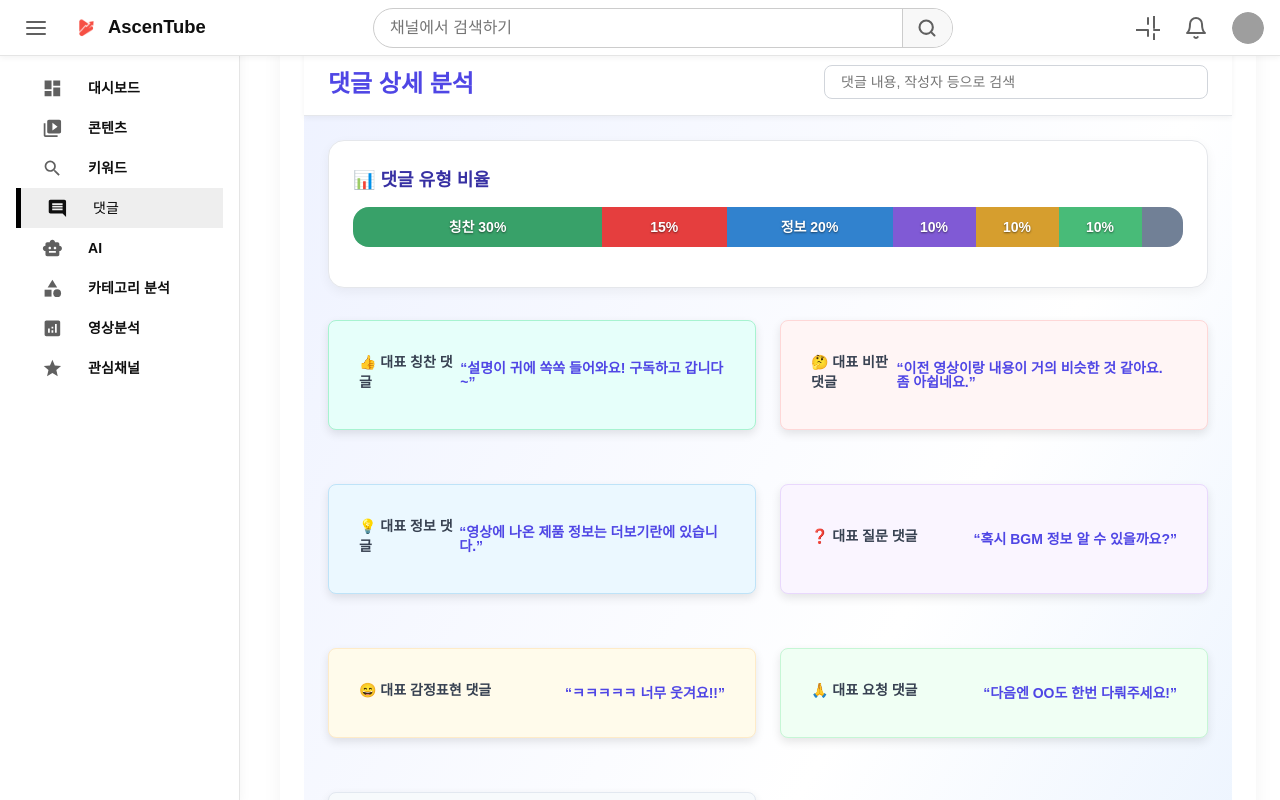
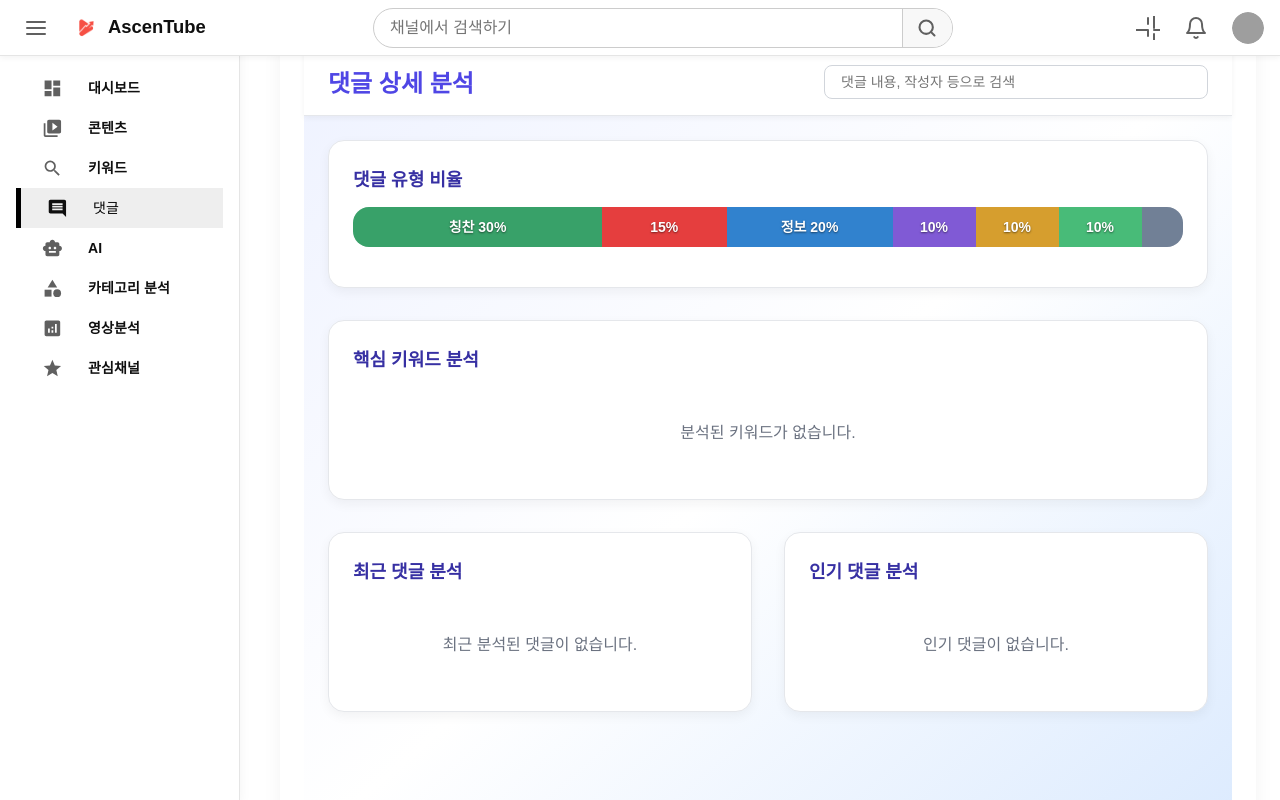
Before and after one commit to 2024-SMHRD-KDT-BigData-32/_AscenTube, a React (Create React App) app in the folder front_end/: page /comment in a window 1280 px wide. Built offline with nearby package versions, Linux system fonts and the light colour scheme; sample sign-in values are in the browser's storage; grey boxes are pictures that could not be loaded; what chartjs-plugin-datalabels would draw is missing.

Commit message:
feat:댓글페이지 수정

```diff
--- a/front_end/src/pages/Comment.jsx
+++ b/front_end/src/pages/Comment.jsx
@@ -1,16 +1,39 @@
-import React, { useEffect, useRef } from 'react';
+import React, { useEffect, useRef, useState } from 'react';
 import '../styles/pages/Comment.css';
 
-// 1. AnimatedSentimentBar는 이제 categoryLabels를 props로 전달받습니다.
-const AnimatedSentimentBar = ({ percentages, categoryLabels }) => {
+const allComments = [];
+
+const CommentListModal = ({ category, categoryLabel, comments, onClose }) => {
+  if (!category) return null;
+
+  return (
+    <div className="modal-overlay" onClick={onClose}>
+      <div className="modal-content" onClick={(e) => e.stopPropagation()}>
+        <div className={`modal-header cat-${category}`}>
+          <h3>{categoryLabel} 댓글 전체 보기 ({comments.length}개)</h3>
+          <button onClick={onClose} className="modal-close-button">&times;</button>
+        </div>
+        <div className="modal-body">
+          {comments.length > 0 ? (
+            <ul>
+              {comments.map(comment => (
+                <li key={comment.id}>{comment.text}</li>
+              ))}
+            </ul>
+          ) : (
+            <p className="no-comments">해당 카테고리의 댓글이 없습니다.</p>
+          )}
+        </div>
+      </div>
+    </div>
+  );
+};
+
+
+const AnimatedSentimentBar = ({ percentages, categoryLabels, onBarHover, onBarLeave, onBarClick }) => {
   const refs = {
-    praise: useRef(null),
-    criticism: useRef(null),
-    info: useRef(null),
-    question: useRef(null),
-    emotion: useRef(null),
-    request: useRef(null),
-    etc: useRef(null),
+    praise: useRef(null), criticism: useRef(null), info: useRef(null),
+    question: useRef(null), emotion: useRef(null), request: useRef(null), etc: useRef(null),
   };
 
   useEffect(() => {
@@ -30,20 +53,16 @@ const AnimatedSentimentBar = ({ percentages, categoryLabels }) => {
       {categoryOrder.map(cat => {
         const percentage = percentages[cat];
         let labelText;
-        if (percentage > 15) {
-          labelText = `${categoryLabels[cat]} ${percentage}%`;
-        } else if (percentage > 5) {
-          labelText = `${percentage}%`;
-        } else {
-          labelText = '';
-        }
+        if (percentage > 15) { labelText = `${categoryLabels[cat]} ${percentage}%`; }
+        else if (percentage > 5) { labelText = `${percentage}%`; }
+        else { labelText = ''; }
         return (
           <div
-            key={cat}
-            ref={refs[cat]}
-            className={`bar cat-${cat}`}
-            style={{ width: '0%' }}
+            key={cat} ref={refs[cat]} className={`bar cat-${cat}`} style={{ width: '0%' }}
             title={`${categoryLabels[cat]} ${percentage}%`}
+            onMouseEnter={(e) => onBarHover(cat, e)}
+            onMouseLeave={onBarLeave}
+            onClick={() => onBarClick(cat)}
           >
             <span>{labelText}</span>
           </div>
@@ -55,15 +74,9 @@ const AnimatedSentimentBar = ({ percentages, categoryLabels }) => {
 
 
 const Comment = () => {
-  // 2. categoryLabels 객체를 Comment 컴포넌트에서 정의합니다.
   const categoryLabels = {
-    praise: '칭찬',
-    criticism: '비판',
-    info: '정보',
-    question: '질문',
-    emotion: '감정',
-    request: '요청',
-    etc: '기타',
+    praise: '칭찬', criticism: '비판', info: '정보', question: '질문',
+    emotion: '감정', request: '요청', etc: '기타',
   };
 
   const analysisData = {
@@ -77,20 +90,44 @@ const Comment = () => {
         { category: 'request', icon: '🙏', title: '대표 요청 댓글', text: '다음엔 OO도 한번 다뤄주세요!' },
         { category: 'etc', icon: '📋', title: '대표 기타 댓글', text: '영상 잘 보고 갑니다.' },
     ],
-    commentList: [
-        { category: 'praise', text: '늘 좋은 영상 감사합니다. 덕분에 많이 배우고 있어요.' },
-        { category: 'info', text: '참고로 저건 OOO이라고 합니다. 찾아보시면 좋을 듯!' },
-        { category: 'question', text: '영상에서 사용하신 폰트가 뭔가요? 너무 예뻐요.' },
-        { category: 'criticism', text: '광고가 너무 많아서 흐름이 끊기는 느낌이에요.' },
-        { category: 'request', text: '시간 괜찮으시면 자막도 추가해주실 수 있을까요?' },
-    ],
-    keywords: [
-      { text: '구독', value: 80, category: 'praise' }, { text: '설명', value: 70, category: 'praise' },
-      { text: '아쉽다', value: 65, category: 'criticism' }, { text: '정보', value: 75, category: 'info' },
-      { text: 'BGM', value: 60, category: 'question' }, { text: 'ㅋㅋㅋ', value: 85, category: 'emotion' },
-      { text: '다음편', value: 68, category: 'request' }, { text: '자막', value: 55, category: 'request' },
-      { text: '광고', value: 72, category: 'criticism' }, { text: '감사합니다', value: 90, category: 'praise' },
-    ],
+    commentList: [],
+    keywords: [],
+    // ✅ 추가: 인기 댓글 분석을 위한 데이터 항목 추가
+    popularComments: [],
+  };
+
+  const [tooltipContent, setTooltipContent] = useState(null);
+  const [tooltipPosition, setTooltipPosition] = useState({ top: 0, left: 0, opacity: 0 });
+  const tooltipSectionRef = useRef(null);
+
+  const [selectedCategory, setSelectedCategory] = useState(null);
+  const [categoryComments, setCategoryComments] = useState([]);
+
+  const handleBarHover = (category, event) => {
+    const representativeComment = analysisData.representativeComments.find(c => c.category === category);
+    if (representativeComment && tooltipSectionRef.current) {
+      const barRect = event.currentTarget.getBoundingClientRect();
+      const sectionRect = tooltipSectionRef.current.getBoundingClientRect();
+      const left = (barRect.left + barRect.width / 2) - sectionRect.left;
+      const top = barRect.bottom - sectionRect.top + 15;
+      setTooltipContent(representativeComment);
+      setTooltipPosition({ top, left, opacity: 1 });
+    }
+  };
+
+  const handleBarLeave = () => {
+    setTooltipPosition(prev => ({ ...prev, opacity: 0 }));
+  };
+
+  const handleBarClick = (category) => {
+    const filteredComments = allComments.filter(comment => comment.category === category);
+    setCategoryComments(filteredComments);
+    setSelectedCategory(category);
+  };
+
+  const handleCloseModal = () => {
+    setSelectedCategory(null);
+    setCategoryComments([]);
   };
 
   return (
@@ -101,37 +138,31 @@ const Comment = () => {
       </header>
 
       <main className="comment-main">
-        <section className="comment-section">
-          <h2>📊 댓글 유형 비율</h2>
-          {/* 3. AnimatedSentimentBar에 props로 categoryLabels를 전달합니다. */}
-          <AnimatedSentimentBar percentages={analysisData.percentages} categoryLabels={categoryLabels} />
+        <section
+          className="comment-section"
+          ref={tooltipSectionRef}
+          style={{ zIndex: tooltipContent ? 20 : 'auto' }}
+        >
+          <h2>댓글 유형 비율</h2>
+          <AnimatedSentimentBar
+            percentages={analysisData.percentages}
+            categoryLabels={categoryLabels}
+            onBarHover={handleBarHover}
+            onBarLeave={handleBarLeave}
+            onBarClick={handleBarClick}
+          />
+          {tooltipContent && (
+            <div className="representative-comment-tooltip" style={tooltipPosition}>
+              <p className="tooltip-title">{tooltipContent.title}</p>
+              <p className="tooltip-text">"{tooltipContent.text}"</p>
+            </div>
+          )}
         </section>
 
-        <div className="card-grid">
-          {analysisData.representativeComments.map(comment => (
-            <div key={comment.category} className={`card cat-${comment.category}`}>
-              <h3>{comment.icon} {comment.title}</h3>
-              <p>“{comment.text}”</p>
-            </div>
-          ))}
-        </div>
-
+        {/* ✅ 수정: '핵심 키워드 분석' 섹션을 위로 이동 */}
         <section className="comment-section">
-          <h2>📝 최근 댓글 분석</h2>
-          <ul className="comment-list">
-             {/* --- ▼▼▼ 바로 이 부분을 수정했습니다 ▼▼▼ --- */}
-            {analysisData.commentList.map((comment, index) => (
-                <li key={index}>
-                    {/* 4. categoryLabels 객체를 사용하여 영문 key를 한글 이름으로 변환합니다. */}
-                    <span className={`tag cat-${comment.category}`}>[{categoryLabels[comment.category]}]</span>
-                    <p>{comment.text}</p>
-                </li>
-            ))}
-          </ul>
-        </section>
-
-        <section className="comment-section">
-          <h2>🧠 핵심 키워드 분석</h2>
+          <h2>핵심 키워드 분석</h2>
+          {analysisData.keywords.length > 0 ? (
             <div className="cloud-box">
               {analysisData.keywords.map((keyword, index) => {
                 const keywordStyle = {
@@ -145,8 +176,54 @@ const Comment = () => {
                 );
               })}
             </div>
+          ) : (
+            <p className="no-comments">분석된 키워드가 없습니다.</p>
+          )}
         </section>
+
+        {/* ✅ 추가: '최근 댓글'과 '인기 댓글'을 나란히 배치하기 위한 wrapper div */}
+        <div className="side-by-side-sections">
+            <section className="comment-section">
+                <h2>최근 댓글 분석</h2>
+                {analysisData.commentList.length > 0 ? (
+                    <ul className="comment-list">
+                    {analysisData.commentList.map((comment, index) => (
+                        <li key={index}>
+                        <span className={`tag cat-${comment.category}`}>[{categoryLabels[comment.category]}]</span>
+                        <p>{comment.text}</p>
+                        </li>
+                    ))}
+                    </ul>
+                ) : (
+                    <p className="no-comments">최근 분석된 댓글이 없습니다.</p>
+                )}
+            </section>
+
+            {/* ✅ 추가: '인기 댓글 분석' 섹션 새로 생성 */}
+            <section className="comment-section">
+                <h2>인기 댓글 분석</h2>
+                {analysisData.popularComments.length > 0 ? (
+                    <ul className="comment-list">
+                    {analysisData.popularComments.map((comment, index) => (
+                        <li key={index}>
+                        {/* 인기 댓글에 맞는 데이터 구조를 나중에 정의하면 됩니다. */}
+                        <p>{comment.text}</p>
+                        </li>
+                    ))}
+                    </ul>
+                ) : (
+                    <p className="no-comments">인기 댓글이 없습니다.</p>
+                )}
+            </section>
+        </div>
       </main>
+
+      <CommentListModal
+        category={selectedCategory}
+        categoryLabel={selectedCategory ? categoryLabels[selectedCategory] : ''}
+        comments={categoryComments}
+        onClose={handleCloseModal}
+      />
     </div>
   );
 };
--- a/front_end/src/styles/pages/Comment.css
+++ b/front_end/src/styles/pages/Comment.css
@@ -1,129 +1,32 @@
+/* src/styles/pages/Comment.css */
+
 /* ===============================
    🎨 7가지 댓글 유형별 색상 및 스타일 정의
-   - .cat-praise, .cat-criticism, .cat-info, .cat-question, .cat-emotion, .cat-request, .cat-etc
 =============================== */
-
-/* 칭찬 (Praise) */
-.card.cat-praise,
-.tag.cat-praise,
-.cloud-word.cat-praise {
-  background-color: #E6FFFA;
-  color: #2C7A7B;
-  border-color: #A7F3D0;
-}
-
-.bar.cat-praise {
-  background-color: #38A169;
-}
-
-.tag.cat-praise {
-  color: #38A169;
-}
-
-/* 비판 (Criticism) */
-.card.cat-criticism,
-.tag.cat-criticism,
-.cloud-word.cat-criticism {
-  background-color: #FFF5F5;
-  color: #9B2C2C;
-  border-color: #FED7D7;
-}
-
-.bar.cat-criticism {
-  background-color: #E53E3E;
-}
-
-.tag.cat-criticism {
-  color: #E53E3E;
-}
-
-/* 정보제공 (Information) */
-.card.cat-info,
-.tag.cat-info,
-.cloud-word.cat-info {
-  background-color: #EBF8FF;
-  color: #2B6CB0;
-  border-color: #BEE3F8;
-}
-
-.bar.cat-info {
-  background-color: #3182CE;
-}
-
-.tag.cat-info {
-  color: #3182CE;
-}
-
-/* 질문 (Question) */
-.card.cat-question,
-.tag.cat-question,
-.cloud-word.cat-question {
-  background-color: #FAF5FF;
-  color: #6B46C1;
-  border-color: #E9D8FD;
-}
-
-.bar.cat-question {
-  background-color: #805AD5;
-}
-
-.tag.cat-question {
-  color: #805AD5;
-}
-
-/* 감정표현 (Emotion Expression) */
-.card.cat-emotion,
-.tag.cat-emotion,
-.cloud-word.cat-emotion {
-  background-color: #FFFBEB;
-  color: #B7791F;
-  border-color: #FEEBC8;
-}
-
-.bar.cat-emotion {
-  background-color: #D69E2E;
-}
-
-.tag.cat-emotion {
-  color: #D69E2E;
-}
-
-/* 요청 (Request) */
-.card.cat-request,
-.tag.cat-request,
-.cloud-word.cat-request {
-  background-color: #F0FFF4;
-  color: #2F855A;
-  border-color: #C6F6D5;
-}
-
-.bar.cat-request {
-  background-color: #48BB78;
-}
-
-.tag.cat-request {
-  color: #48BB78;
-}
-
-/* 기타 (Etc.) */
-.card.cat-etc,
-.tag.cat-etc,
-.cloud-word.cat-etc {
-  background-color: #F7FAFC;
-  color: #4A5568;
-  border-color: #E2E8F0;
-}
-
-.bar.cat-etc {
-  background-color: #718096;
-}
-
-.tag.cat-etc {
-  color: #718096;
-}
+.card.cat-praise, .tag.cat-praise, .cloud-word.cat-praise { background-color: #E6FFFA; color: #2C7A7B; border-color: #A7F3D0; }
+.bar.cat-praise { background-color: #38A169; }
+.tag.cat-praise { color: #38A169; }
+.card.cat-criticism, .tag.cat-criticism, .cloud-word.cat-criticism { background-color: #FFF5F5; color: #9B2C2C; border-color: #FED7D7; }
+.bar.cat-criticism { background-color: #E53E3E; }
+.tag.cat-criticism { color: #E53E3E; }
+.card.cat-info, .tag.cat-info, .cloud-word.cat-info { background-color: #EBF8FF; color: #2B6CB0; border-color: #BEE3F8; }
+.bar.cat-info { background-color: #3182CE; }
+.tag.cat-info { color: #3182CE; }
+.card.cat-question, .tag.cat-question, .cloud-word.cat-question { background-color: #FAF5FF; color: #6B46C1; border-color: #E9D8FD; }
+.bar.cat-question { background-color: #805AD5; }
+.tag.cat-question { color: #805AD5; }
+.card.cat-emotion, .tag.cat-emotion, .cloud-word.cat-emotion { background-color: #FFFBEB; color: #B7791F; border-color: #FEEBC8; }
+.bar.cat-emotion { background-color: #D69E2E; }
+.tag.cat-emotion { color: #D69E2E; }
+.card.cat-request, .tag.cat-request, .cloud-word.cat-request { background-color: #F0FFF4; color: #2F855A; border-color: #C6F6D5; }
+.bar.cat-request { background-color: #48BB78; }
+.tag.cat-request { color: #48BB78; }
+.card.cat-etc, .tag.cat-etc, .cloud-word.cat-etc { background-color: #F7FAFC; color: #4A5568; border-color: #E2E8F0; }
+.bar.cat-etc { background-color: #718096; }
+.tag.cat-etc { color: #718096; }
 
 /* ===============================
-   💬 댓글 페이지 전체 레이아웃 (기존과 유사)
+   💬 댓글 페이지 전체 레이아웃
 =============================== */
 .comment-container {
   min-height: 100vh;
@@ -135,7 +38,7 @@
 }
 
 /* ===============================
-   🔝 헤더 영역 (기존과 유사)
+   🔝 헤더 영역
 =============================== */
 .comment-header {
   display: flex;
@@ -167,7 +70,7 @@
 }
 
 /* ===============================
-   📦 메인 콘텐츠 영역 (기존과 유사)
+   📦 메인 콘텐츠 영역
 =============================== */
 .comment-main {
   padding: 1.5rem;
@@ -177,7 +80,7 @@
 }
 
 /* ===============================
-   🧩 섹션 박스 (기존과 유사)
+   🧩 섹션 박스
 =============================== */
 .comment-section {
   background: white;
@@ -186,6 +89,7 @@
   border: 1px solid #e5e7eb;
   box-shadow: 0 4px 12px rgba(0, 0, 0, 0.05);
   transition: 0.3s ease;
+  position: relative;
 }
 
 .comment-section:hover {
@@ -228,14 +132,59 @@
   position: relative;
   cursor: pointer;
   text-shadow: 0 1px 2px rgba(0, 0, 0, 0.5);
-  /* --- ▼▼▼ 텍스트가 길어져도 한 줄로 유지되도록 아래 속성 추가 ▼▼▼ --- */
   white-space: nowrap;
   overflow: hidden;
-  /* 영역을 벗어나는 텍스트는 숨김 처리 */
 }
 
 /* ===============================
-   🧱 카드 그리드 레이아웃 (반응형 열 개수 조정)
+   ✨ 대표 댓글 툴팁 스타일
+=============================== */
+.representative-comment-tooltip {
+  position: absolute;
+  transform: translateX(-50%);
+  background-color: rgba(0, 0, 0, 0.85);
+  color: white;
+  padding: 15px 20px;
+  border-radius: 8px;
+  box-shadow: 0 4px 15px rgba(0, 0, 0, 0.3);
+  max-width: 350px;
+  width: max-content;
+  text-align: center;
+  font-size: 0.95rem;
+  line-height: 1.4;
+  z-index: 1000;
+  pointer-events: none;
+  transition: opacity 0.2s ease-out, top 0.2s ease-out, left 0.2s ease-out;
+}
+
+.representative-comment-tooltip::before {
+  content: '';
+  position: absolute;
+  bottom: 100%;
+  left: 50%;
+  transform: translateX(-50%);
+  border-width: 10px;
+  border-style: solid;
+  border-color: transparent transparent rgba(0, 0, 0, 0.85) transparent;
+}
+
+.representative-comment-tooltip .tooltip-title {
+  font-weight: bold;
+  margin-bottom: 8px;
+  font-size: 1.1em;
+  border-bottom: 1px solid rgba(255, 255, 255, 0.2);
+  padding-bottom: 5px;
+  margin-top: 0;
+}
+
+.representative-comment-tooltip .tooltip-text {
+  margin: 0;
+  font-style: italic;
+  color: rgba(255, 255, 255, 0.9);
+}
+
+/* ===============================
+   🃏 대표 댓글 카드 그리드
 =============================== */
 .card-grid {
   display: grid;
@@ -262,7 +211,7 @@
 }
 
 /* ===============================
-   📝 댓글 리스트 (기존과 유사)
+   📝 최근 댓글 리스트
 =============================== */
 .comment-list {
   display: flex;
@@ -279,11 +228,10 @@
 .tag {
   font-weight: 500;
   flex-shrink: 0;
-  /* 태그 너비 유지 */
 }
 
 /* ===============================
-   ☁️ 워드 클라우드 (기존과 유사)
+   🧠 핵심 키워드 클라우드
 =============================== */
 .cloud-box {
   width: 100%;
@@ -311,3 +259,131 @@
 .cloud-word:hover {
   transform: scale(1.1);
 }
+
+/* ===============================
+   💬 댓글 목록 모달 스타일
+=============================== */
+.modal-overlay {
+  position: fixed;
+  top: 0;
+  left: 0;
+  width: 100%;
+  height: 100%;
+  background-color: rgba(0, 0, 0, 0.6);
+  display: flex;
+  justify-content: center;
+  align-items: center;
+  z-index: 2000;
+  animation: fadeInModal 0.3s ease-out;
+}
+
+.modal-content {
+  background-color: white;
+  padding: 0;
+  border-radius: 12px;
+  width: 90%;
+  max-width: 600px;
+  max-height: 80vh;
+  box-shadow: 0 10px 30px rgba(0, 0, 0, 0.2);
+  display: flex;
+  flex-direction: column;
+  overflow: hidden;
+  transform: scale(0.95);
+  animation: zoomInModal 0.3s ease-out forwards;
+}
+
+.modal-header {
+  padding: 1rem 1.5rem;
+  color: white;
+  display: flex;
+  justify-content: space-between;
+  align-items: center;
+}
+
+.modal-header h3 {
+  margin: 0;
+  font-size: 1.2rem;
+  font-weight: 600;
+}
+
+.modal-close-button {
+  background: none;
+  border: none;
+  color: white;
+  font-size: 2rem;
+  font-weight: bold;
+  cursor: pointer;
+  line-height: 1;
+  padding: 0;
+  opacity: 0.8;
+  transition: opacity 0.2s;
+}
+
+.modal-close-button:hover {
+  opacity: 1;
+}
+
+.modal-body {
+  padding: 1.5rem;
+  overflow-y: auto;
+}
+
+.modal-body ul {
+  list-style: none;
+  padding: 0;
+  margin: 0;
+}
+
+.modal-body li {
+  padding: 0.8rem 0;
+  border-bottom: 1px solid #e5e7eb;
+  color: #374151;
+  line-height: 1.5;
+}
+
+.modal-body li:last-child {
+  border-bottom: none;
+}
+
+/* ✅ 데이터가 없을 때 보일 메시지 스타일 */
+.no-comments {
+  color: #6b7280;
+  text-align: center;
+  padding: 2rem;
+}
+
+/* 모달 헤더에 카테고리별 색상 적용 */
+.modal-header.cat-praise { background-color: #38A169; }
+.modal-header.cat-criticism { background-color: #E53E3E; }
+.modal-header.cat-info { background-color: #3182CE; }
+.modal-header.cat-question { background-color: #805AD5; }
+.modal-header.cat-emotion { background-color: #D69E2E; }
+.modal-header.cat-request { background-color: #48BB78; }
+.modal-header.cat-etc { background-color: #718096; }
+
+/* 모달 애니메이션 */
+@keyframes fadeInModal {
+  from { opacity: 0; }
+  to { opacity: 1; }
+}
+
+@keyframes zoomInModal {
+  from { transform: scale(0.95); }
+  to { transform: scale(1); }
+}
+
+/* ===============================
+   ↔️ 2단 레이아웃 섹션
+=============================== */
+.side-by-side-sections {
+  display: grid;
+  grid-template-columns: 1fr 1fr; /* 1:1 비율의 2개의 컬럼 생성 */
+  gap: 2rem; /* 섹션 사이의 간격 */
+}
+
+/* 화면 너비가 768px 이하일 때 적용 */
+@media (max-width: 768px) {
+  .side-by-side-sections {
+    grid-template-columns: 1fr; /* 컬럼을 1개로 변경하여 세로로 쌓이게 함 */
+  }
+}
```
Also changed, not shown: 1 other file (tests, documents, lock files or other folders). Lines whose indentation alone changed are shown as unchanged.
